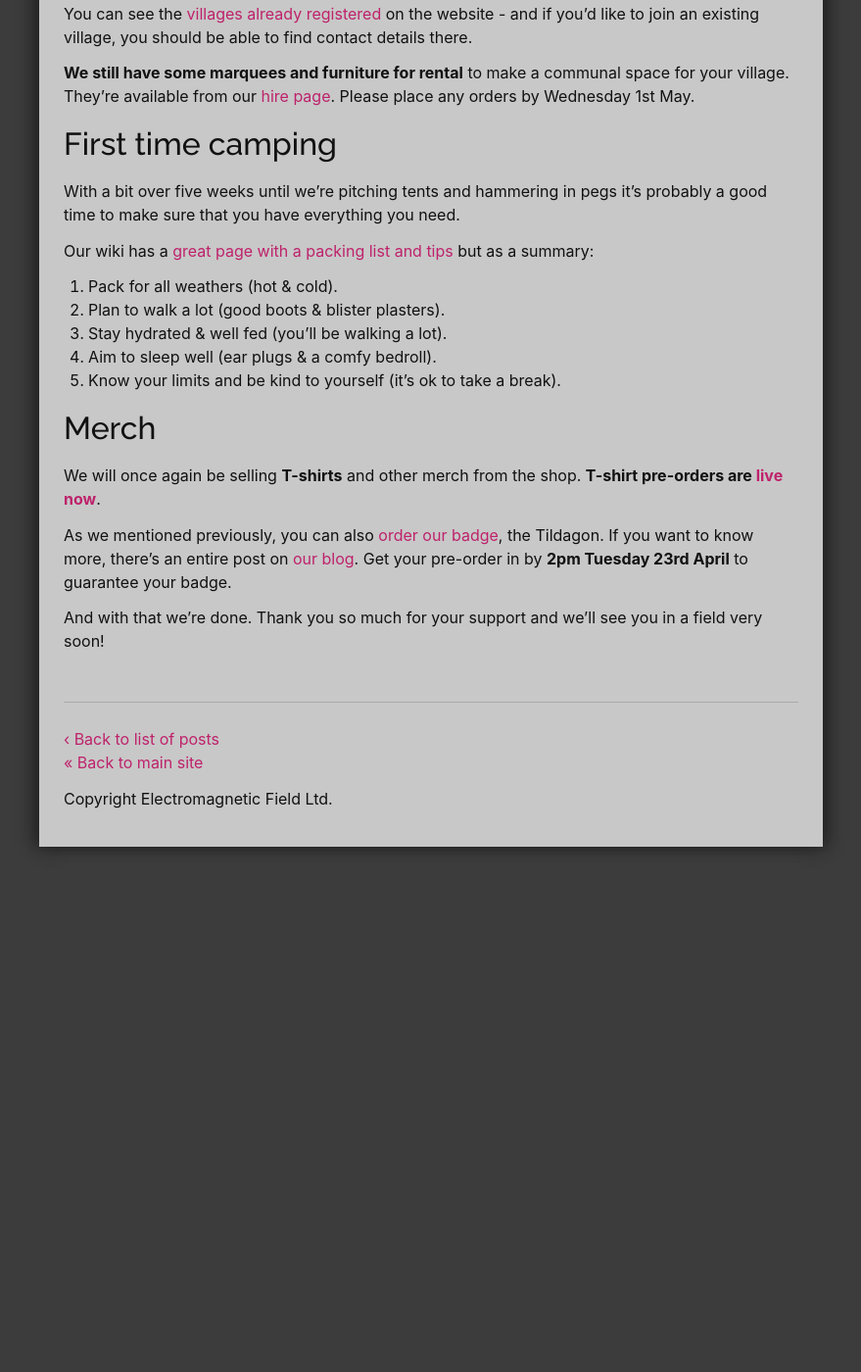
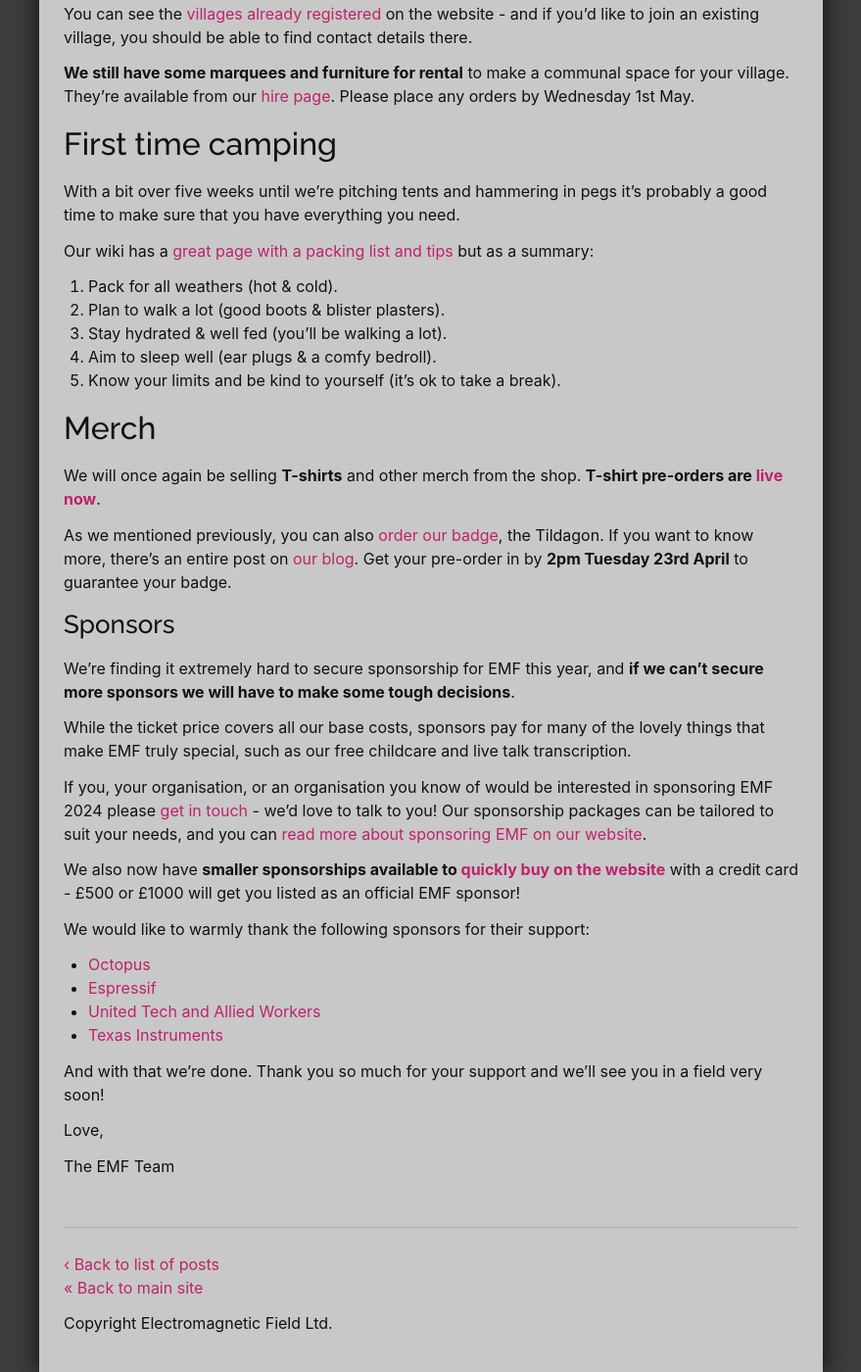
Before and after one commit to emfcamp/blog, a Jekyll site: the page built from _posts/2024-04-23-emf-is-one-month-away.md, in a window 1280 px wide and 1400 px high, scrolled down 2712 px. Shown: the whole window at 98% size, without its empty margins (200-1079 px from the left). Built offline with Jekyll 4.4.1, drawn with Linux system fonts in a browser that asks for light colours.

Commit message:
add sponsor section to april email

```diff
--- a/_posts/2024-04-23-emf-is-one-month-away.md
+++ b/_posts/2024-04-23-emf-is-one-month-away.md
@@ -96,5 +96,25 @@ We will once again be selling **T-shirts** and other merch from the shop. **T-sh
 
 As we mentioned previously, you can also [order our badge](https://www.emfcamp.org/tickets/badge), the Tildagon.  If you want to know more, there's an entire post on [our blog](https://blog.emfcamp.org/2024/03/18/tildagon/). Get your pre-order in by **2pm Tuesday 23rd April** to guarantee your badge.
 
+### Sponsors
+
+We're finding it extremely hard to secure sponsorship for EMF this year, and **if we can't secure more sponsors we will have to make some tough decisions**.
+
+While the ticket price covers all our base costs, sponsors pay for many of the lovely things that make EMF truly special, such as our free childcare and live talk transcription.
+
+If you, your organisation, or an organisation you know of would be interested in sponsoring EMF 2024 please [get in touch](mailto:sponsor@emfcamp.org) - we'd love to talk to you! Our sponsorship packages can be tailored to suit your needs, and you can [read more about sponsoring EMF on our website](https://www.emfcamp.org/sponsor).
+
+We also now have **smaller sponsorships available to [quickly buy on the website](https://www.emfcamp.org/tickets/sponsor)** with a credit card - £500 or £1000 will get you listed as an official EMF sponsor!
+
+We would like to warmly thank the following sponsors for their support:
+
+* [Octopus](https://octopus.energy/)
+* [Espressif](https://www.espressif.com/)
+* [United Tech and Allied Workers](https://utaw.tech)
+* [Texas Instruments](https://www.ti.com/)
 
 And with that we're done. Thank you so much for your support and we'll see you in a field very soon!
+
+Love,
+
+The EMF Team
```
